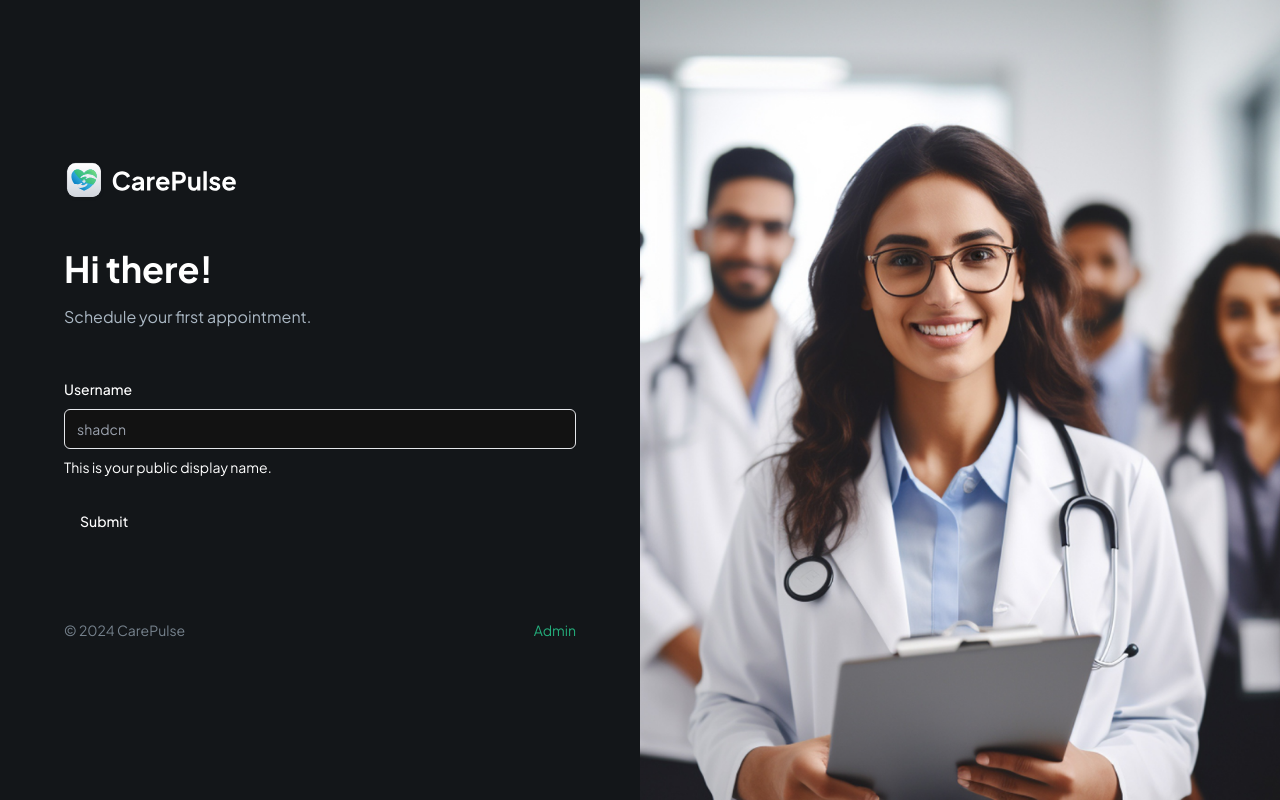
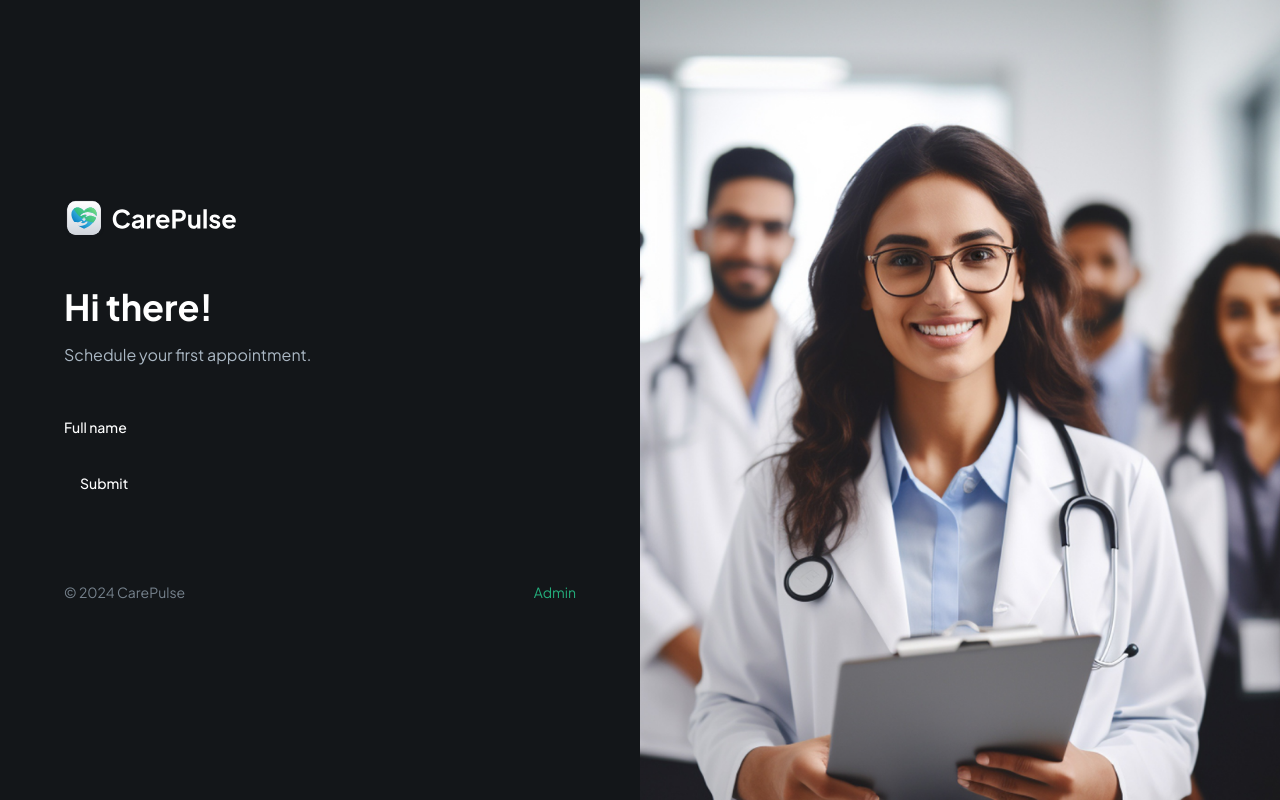
Before and after one commit to benochi/patient, a Next.js app: page / in a window 1280 px wide. Built offline with nearby package versions, Linux system fonts and the light colour scheme.

Commit message:
custom form build out with props and enums

```diff
--- a/components/CustomFormField.tsx
+++ b/components/CustomFormField.tsx
@@ -10,26 +10,34 @@
 } from "@/components/ui/form"
 import { Input } from "@/components/ui/input"
 import { Control } from "react-hook-form"
+import { FormFieldType } from "./forms/PatientForm"
 
 interface CustomProps {
   control: Control<any>,
+  fieldType: FormFieldType,
+  name: string,
+  label?: string,
+  placeholder?: string,
+  iconSrc?: string,
+  iconAlt?: string,
+  disabled?: boolean,
+  dateFormate?: string,
+  showTimeSelect?: boolean,
+  children?:React.ReactNode,
+  renderSkeleton?: (field:any) => React.ReactNode
 }
 
-const CustomFormField = ({ control }: CustomProps) => {
+const CustomFormField = ({ control, fieldType, name, label,  }: CustomProps) => {
   return (
     <FormField
           control={control}
-          name="username"
+          name={name}
           render={({ field }) => (
-            <FormItem>
-              <FormLabel>Username</FormLabel>
-              <FormControl>
-                <Input placeholder="shadcn" {...field} />
-              </FormControl>
-              <FormDescription>
-                This is your public display name.
-              </FormDescription>
-              <FormMessage />
+            <FormItem className="flex-1">
+              {fieldType !== FormFieldType.CHECKBOX && label && (
+                <FormLabel>{label}</FormLabel>
+              )}
+
             </FormItem>
           )}
         />
--- a/components/forms/PatientForm.tsx
+++ b/components/forms/PatientForm.tsx
@@ -7,6 +7,16 @@
 import { Button } from "@/components/ui/button"
 import { Form } from "@/components/ui/form"
 import CustomFormField from "../CustomFormField"
+
+export enum FormFieldType {
+  INPUT = 'input',
+  TEXTAREA = 'textarea',
+  PHONE_INPUT = 'phoneInput',
+  CHECKBOX ='checkbox',
+  DATE_PICKER = 'datePicker',
+  SELECT ='select',
+  SKELETON = 'skeleton',
+}
 
 
 const formSchema = z.object({
@@ -37,7 +47,13 @@
           <p className="text-dark-700">Schedule your first appointment.</p>
         </section>
         <CustomFormField
+          fieldType={FormFieldType.INPUT}
           control={form.control}
+          name="name"
+          label="Full name"
+          placeholder="John Doe"
+          iconSrc="/assets/icons/user.svg"
+          iconAlt="user"
         />
         <Button type="submit">Submit</Button>
       </form>
```
